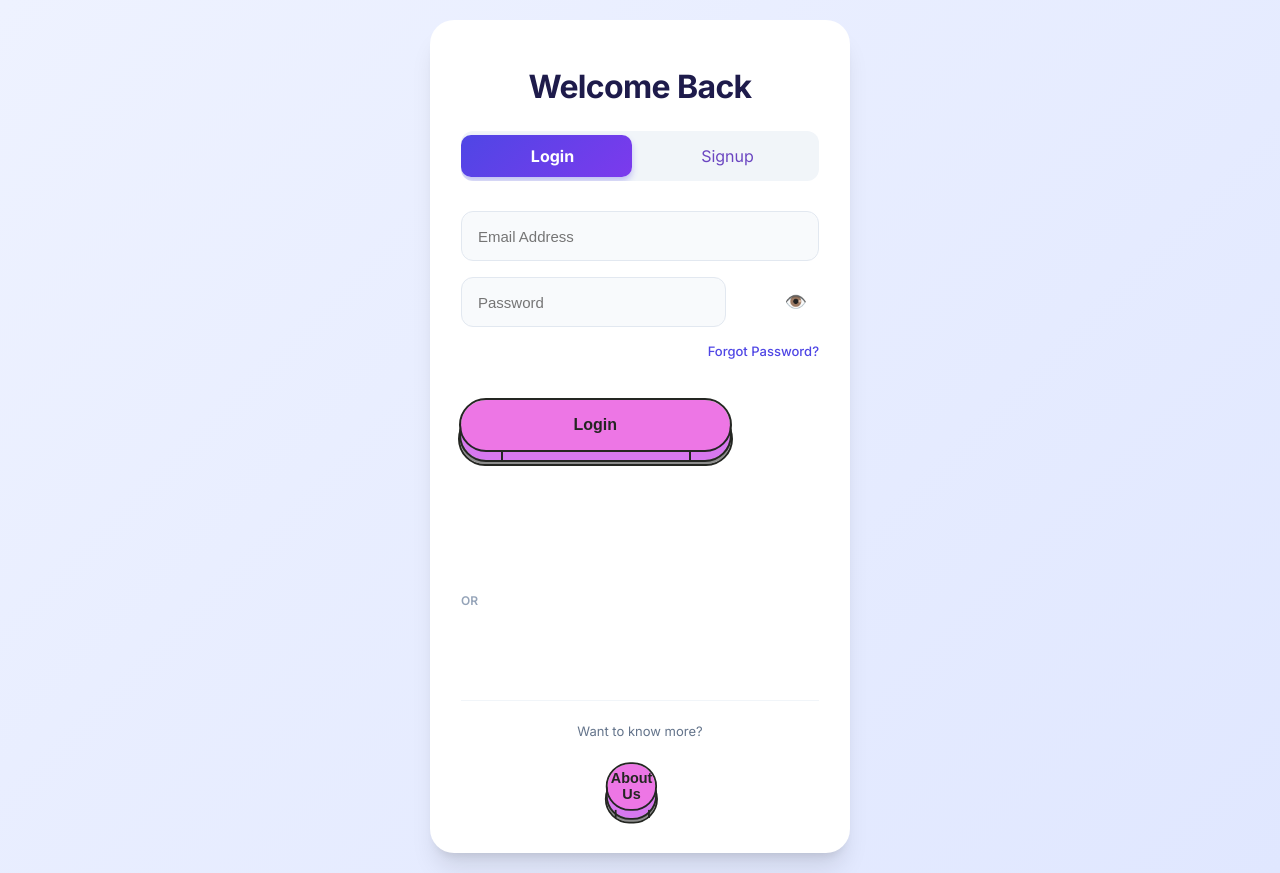
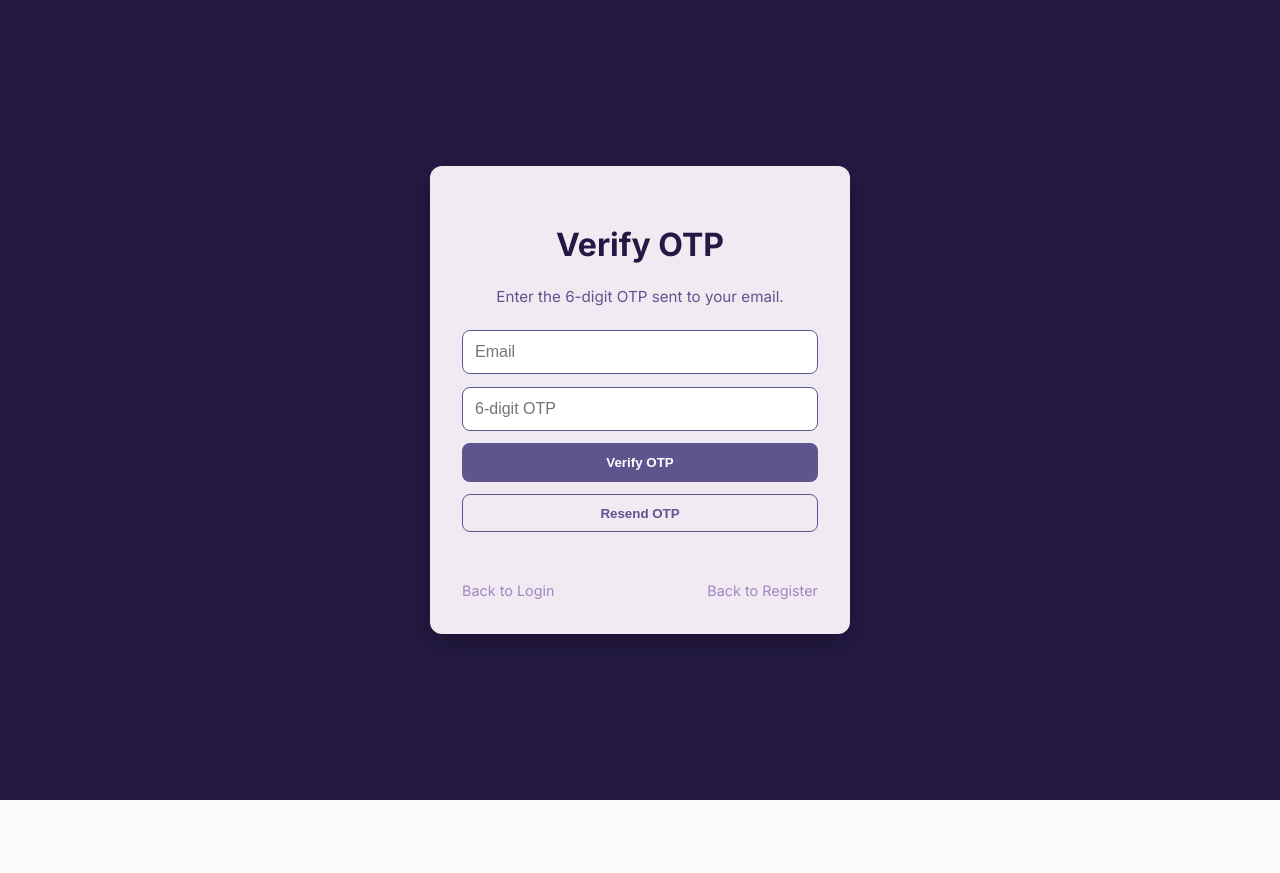
Before and after one commit to vvr273/blogging_frontend, a React (Vite) app: page /verify-otp in a window 1280 px wide. Before the commit this address led to /login. After the commit the page ends 800 px from the top, so only its background shows below. Built offline with nearby package versions, Linux system fonts and the light colour scheme; no server answers.

Commit message:
feat(auth): add OTP verification page and wire signup/login flow

```diff
--- a/pages/LoginSignup.jsx
+++ b/pages/LoginSignup.jsx
@@ -69,22 +69,16 @@ export default function LoginSignup() {
       } else {
         // --- SIGNUP FLOW ---
         await registerUser({ name, email, password });
-
-        // 1. Show Success Message
-        setMessageType("success");
-        setMessage("Signup successful! ✉️ Please check your email to verify your account before logging in.");
-
-        // 2. Automatically switch to Login view so they can login after verifying
-        setIsLogin(true);
-
-        // 3. Clear sensitive fields but keep email for convenience
-        setPassword("");
-        setConfirmPassword("");
-        setName("");
+        navigate("/verify-otp", { state: { email } });
       }
     } catch (err) {
+      const parsed = toDisplayError(err);
+      if (isLogin && /verify your email with otp first/i.test(parsed)) {
+        navigate("/verify-otp", { state: { email } });
+        return;
+      }
       setMessageType("error");
-      setMessage(toDisplayError(err));
+      setMessage(parsed);
     } finally {
       setIsLoading(false);
     }
--- /dev/null
+++ b/pages/VerifyOtp.jsx
@@ -0,0 +1,175 @@
+import { useMemo, useState } from "react";
+import { Link, useLocation, useNavigate } from "react-router-dom";
+import { resendOtp, verifyOtp } from "../src/api/auth";
+import { toDisplayError } from "../src/api/client";
+
+export default function VerifyOtp() {
+  const navigate = useNavigate();
+  const location = useLocation();
+  const prefillEmail = useMemo(() => location.state?.email || "", [location.state]);
+
+  const [email, setEmail] = useState(prefillEmail);
+  const [otp, setOtp] = useState("");
+  const [message, setMessage] = useState("");
+  const [busy, setBusy] = useState(false);
+
+  const validate = () => {
+    if (!email || !/^\S+@\S+\.\S+$/.test(email)) return "Valid email is required";
+    if (!/^\d{6}$/.test(otp)) return "Enter a valid 6-digit OTP";
+    return null;
+  };
+
+  const handleVerify = async (e) => {
+    e.preventDefault();
+    const error = validate();
+    if (error) {
+      setMessage(error);
+      return;
+    }
+
+    try {
+      setBusy(true);
+      const res = await verifyOtp({ email, otp });
+      setMessage(res.message || "Email verified successfully.");
+      setTimeout(() => navigate("/login"), 1500);
+    } catch (err) {
+      setMessage(toDisplayError(err));
+    } finally {
+      setBusy(false);
+    }
+  };
+
+  const handleResend = async () => {
+    if (!email || !/^\S+@\S+\.\S+$/.test(email)) {
+      setMessage("Enter a valid email before resending OTP");
+      return;
+    }
+
+    try {
+      setBusy(true);
+      const res = await resendOtp({ email });
+      setMessage(res.message || "OTP sent to your email.");
+    } catch (err) {
+      setMessage(toDisplayError(err));
+    } finally {
+      setBusy(false);
+    }
+  };
+
+  return (
+    <div style={styles.container}>
+      <div style={styles.card}>
+        <h1 style={styles.title}>Verify OTP</h1>
+        <p style={styles.subtitle}>Enter the 6-digit OTP sent to your email.</p>
+
+        <form onSubmit={handleVerify} style={styles.form}>
+          <input
+            style={styles.input}
+            placeholder="Email"
+            type="email"
+            value={email}
+            onChange={(e) => setEmail(e.target.value.trim())}
+          />
+          <input
+            style={styles.input}
+            placeholder="6-digit OTP"
+            inputMode="numeric"
+            maxLength={6}
+            value={otp}
+            onChange={(e) => setOtp(e.target.value.replace(/\D/g, "").slice(0, 6))}
+          />
+
+          <button type="submit" style={styles.button} disabled={busy}>
+            {busy ? "Verifying..." : "Verify OTP"}
+          </button>
+        </form>
+
+        <button type="button" onClick={handleResend} style={styles.secondaryButton} disabled={busy}>
+          Resend OTP
+        </button>
+
+        <p style={styles.message}>{message}</p>
+
+        <div style={styles.links}>
+          <Link to="/login" style={styles.link}>Back to Login</Link>
+          <Link to="/register" style={styles.link}>Back to Register</Link>
+        </div>
+      </div>
+    </div>
+  );
+}
+
+const styles = {
+  container: {
+    minHeight: "100vh",
+    background: "#231942",
+    display: "flex",
+    justifyContent: "center",
+    alignItems: "center",
+    padding: "1rem",
+  },
+  card: {
+    background: "#f2eaf3",
+    padding: "2rem",
+    borderRadius: "12px",
+    boxShadow: "0 10px 25px rgba(0,0,0,0.2)",
+    width: "100%",
+    maxWidth: "420px",
+    textAlign: "center",
+  },
+  title: {
+    color: "#231942",
+    marginBottom: "0.5rem",
+  },
+  subtitle: {
+    color: "#5e548e",
+    marginBottom: "1.25rem",
+    fontSize: "0.95rem",
+  },
+  form: {
+    display: "flex",
+    flexDirection: "column",
+    gap: "0.8rem",
+  },
+  input: {
+    padding: "0.75rem",
+    borderRadius: "8px",
+    border: "1px solid #5e548e",
+    fontSize: "1rem",
+  },
+  button: {
+    padding: "0.75rem",
+    borderRadius: "8px",
+    border: "none",
+    background: "#5e548e",
+    color: "#fff",
+    fontWeight: "bold",
+    cursor: "pointer",
+  },
+  secondaryButton: {
+    marginTop: "0.75rem",
+    padding: "0.65rem",
+    width: "100%",
+    borderRadius: "8px",
+    border: "1px solid #5e548e",
+    background: "transparent",
+    color: "#5e548e",
+    fontWeight: 600,
+    cursor: "pointer",
+  },
+  message: {
+    color: "#e07aa0",
+    marginTop: "0.75rem",
+    minHeight: "1.2rem",
+  },
+  links: {
+    display: "flex",
+    justifyContent: "space-between",
+    marginTop: "1rem",
+    fontSize: "0.9rem",
+  },
+  link: {
+    color: "#9f86c0",
+    textDecoration: "none",
+  },
+};
--- a/src/App.jsx
+++ b/src/App.jsx
@@ -3,6 +3,7 @@ import { Routes, Route, Navigate } from "react-router-dom";
 // Auth Components
 import LoginSignup from "../pages/LoginSignup";
 import VerifyEmail from "../pages/VerifyEmail";
+import VerifyOtp from "../pages/VerifyOtp";
 import ForgotPassword from "../pages/ForgotPassword";
 import ResetPassword from "../pages/ResetPassword";
 
@@ -73,6 +74,7 @@ export default function App() {
 
       {/* Account Recovery */}
       <Route path="/verify/:token" element={<VerifyEmail />} />
+      <Route path="/verify-otp" element={<VerifyOtp />} />
       <Route path="/forgot-password" element={<ForgotPassword />} />
       <Route path="/reset-password/:token" element={<ResetPassword />} />
 
--- a/src/api/auth.js
+++ b/src/api/auth.js
@@ -21,6 +21,8 @@ export const loginUser = async (data) => (await API.post("/login", data)).data;
 export const googleLoginUser = (credential) =>
   API.post("/google-login", { credential }).then((res) => res.data);
 export const verifyEmail = (token) => API.get(`/verify/${token}`).then((res) => res.data);
+export const verifyOtp = (data) => API.post("/verify-otp", data).then((res) => res.data);
+export const resendOtp = (data) => API.post("/resend-otp", data).then((res) => res.data);
 export const forgotPassword = (data) => API.post("/forgot-password", data).then((res) => res.data);
 export const resetPassword = (token, data) =>
   API.post(`/reset-password/${token}`, data).then((res) => res.data);
```
